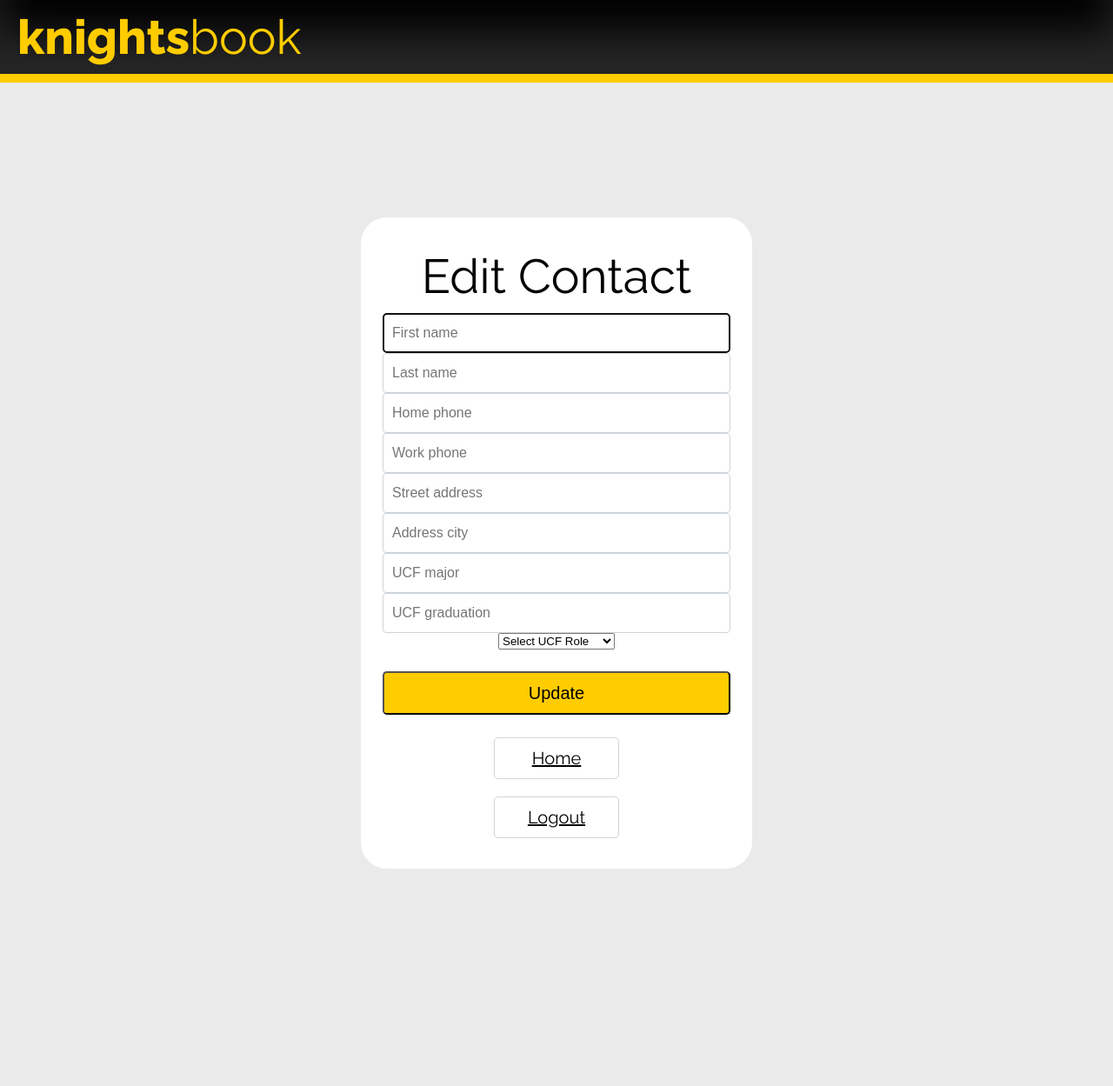
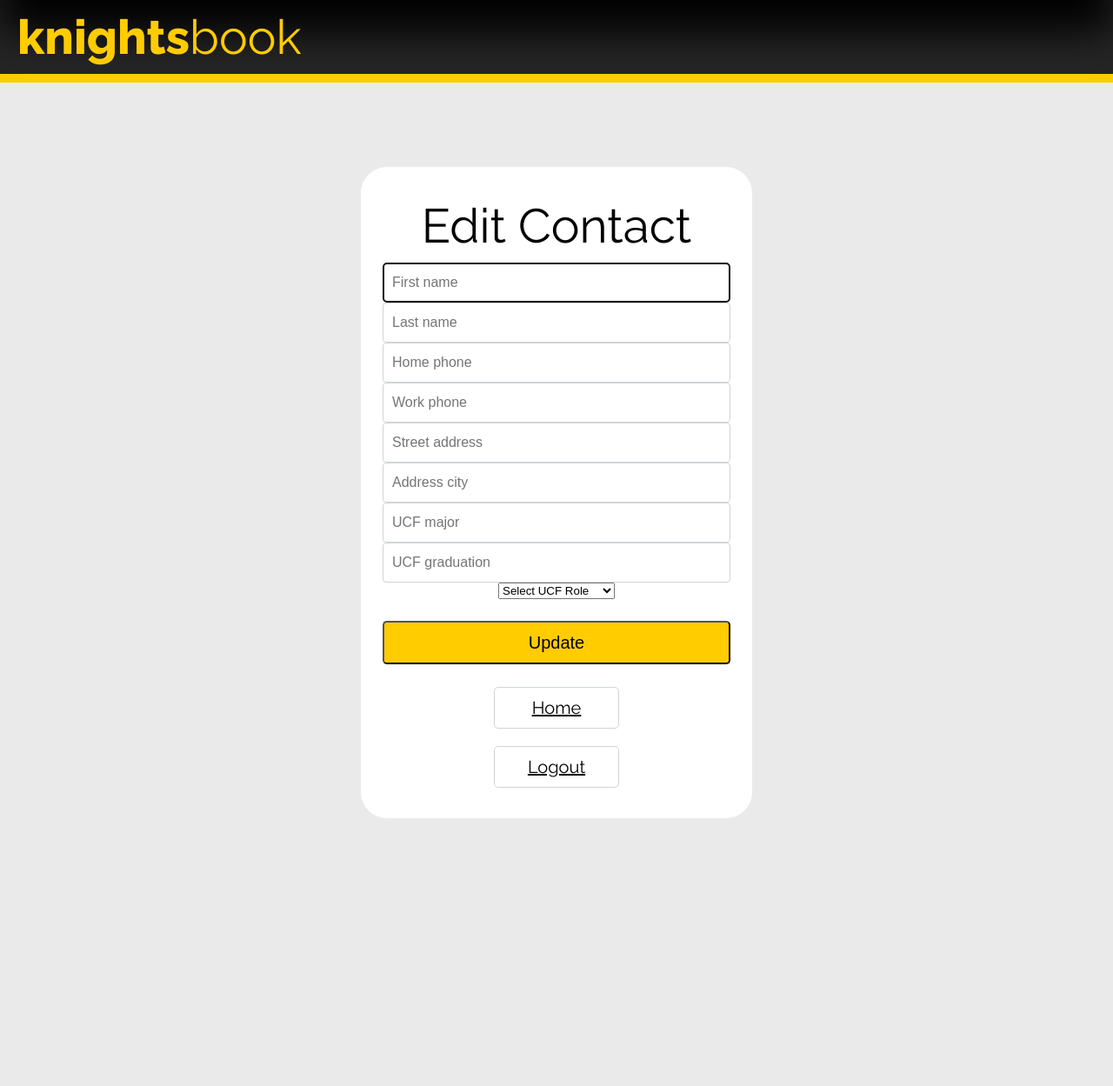
Before and after one commit to samrankin1/KnightsBook, a Django app: template knightsbook/contacts/templates/contacts/edit.html in a window 1280 px wide. Shown: the whole page at 87% size. After the commit the page ends 941 px from the top, so only its background shows below. Run offline with Django 3.2, Linux system fonts and the light colour scheme; the template is opened without the code that fills it, so the values that code supplies are empty.

Commit message:
fixed top and bottom margin for web page form

```diff
--- a/knightsbook/contacts/static/styles.css
+++ b/knightsbook/contacts/static/styles.css
@@ -73,7 +73,7 @@ button {
 .main-container {
 	flex: 1 0 auto;
 	text-align: center;
-	margin: 250px auto 250px;
+	margin: 15% auto 5%;
 	max-width: 400px;
 	width: 100%;
 	padding: 25px;
```
